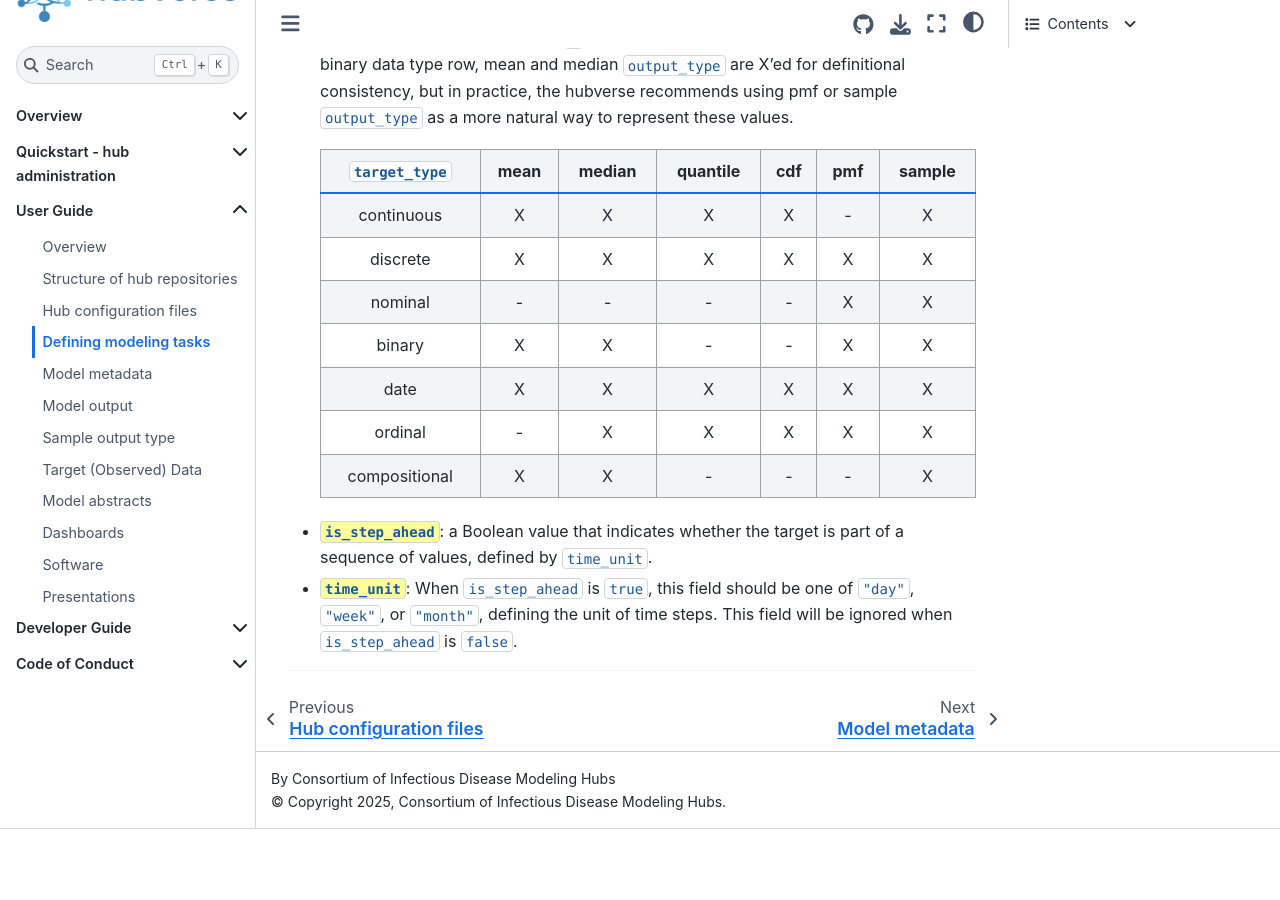
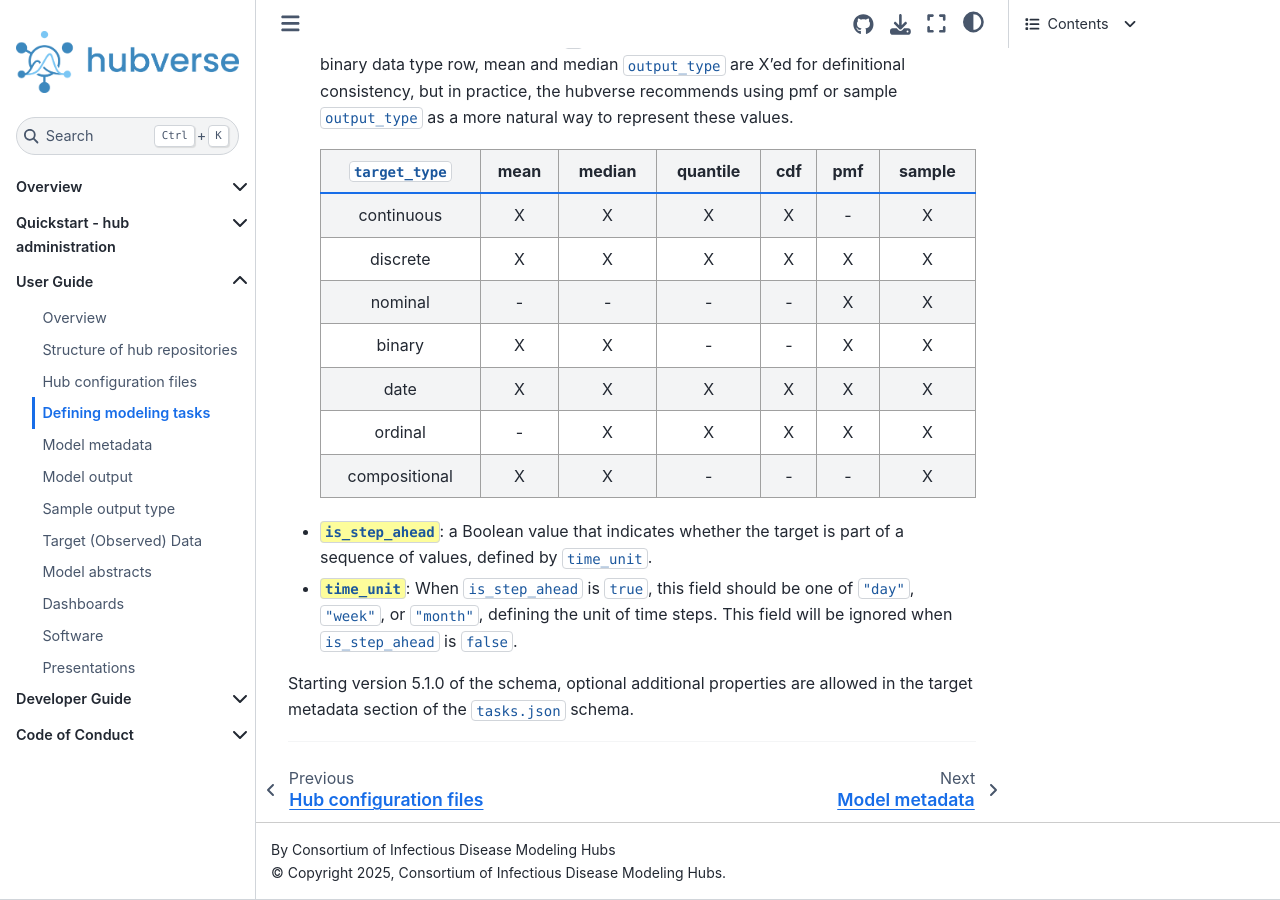
Before and after one commit to hubverse-org/hubDocs, a Sphinx documentation site: the page built from docs/source/user-guide/tasks.md, in a window 1280 px wide and 900 px high, scrolled down 8468 px. Built offline with Sphinx 7.4.7 and the Sphinx Book theme 1.1.4, drawn with Linux system fonts in a browser that asks for light colours; comment, search, counter and statistics services are not loaded; before the commit the page ends 9297 px from its top, so only the background shows below that.

Commit message:
update information for new schema

```diff
--- a/docs/source/conf.py
+++ b/docs/source/conf.py
@@ -87,7 +87,7 @@ html_js_files = [
 # -- Options for EPUB output
 epub_show_urls = "footnote"
 
-schema_version = "v5.0.0"
+schema_version = "v5.1.0"
 # Use schema_branch variable to specify a branch in the schemas repository from which config schema will be source, especially for docson widgets.
 # Useful if the schema being documented hasn't been released to the `main` branch in the schemas repo yet. If version has been released already, set this to "main".
 schema_branch = "br-" + schema_version
--- a/docs/source/user-guide/tasks.md
+++ b/docs/source/user-guide/tasks.md
@@ -326,3 +326,5 @@ Each value, or the combination of values if multiple keys are specified, defines
 * `is_step_ahead`{.codeitem}: a Boolean value that indicates whether the target is part of a sequence of values, defined by `time_unit`.
 * `time_unit`{.codeitem}: When `is_step_ahead` is `true`, this field should be one of `"day"`, `"week"`, or `"month"`, defining the unit of time steps.
   This field will be ignored when `is_step_ahead` is `false`.
+
+Starting version 5.1.0 of the schema, optional additional properties are allowed in the target metadata section of the `tasks.json` schema.
```
